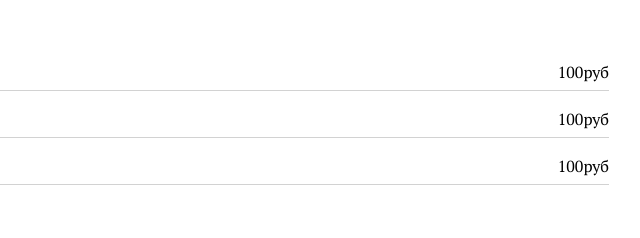
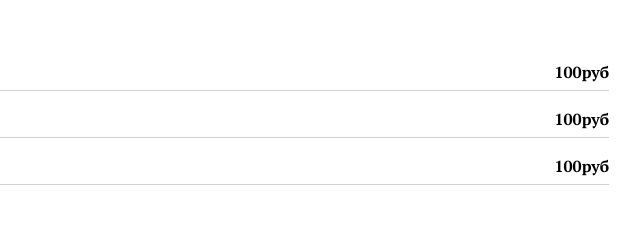
Before and after one commit to supatruparus/price-list, a plain HTML site: page index.html in a window 1280 px wide. Shown: the part 320-558 px from the top of the page, 415-1055 px from the left. Drawn offline with Linux system fonts and the light colour scheme.

Commit message:
Update style.css

```diff
--- a/style.css
+++ b/style.css
@@ -91,6 +91,9 @@ body{
   cursor: pointer;
 
 }
+.price{
+  font-weight: 700;
+}
 @media screen and (max-width:400px) {
   .wrapper{
     width: 320px;
```
